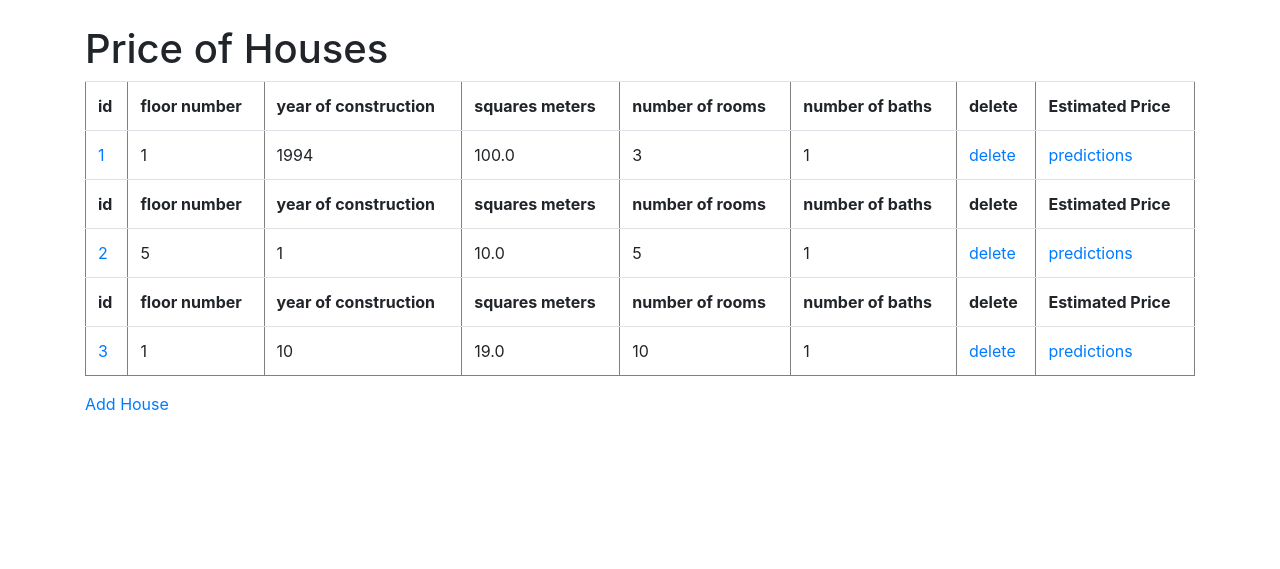
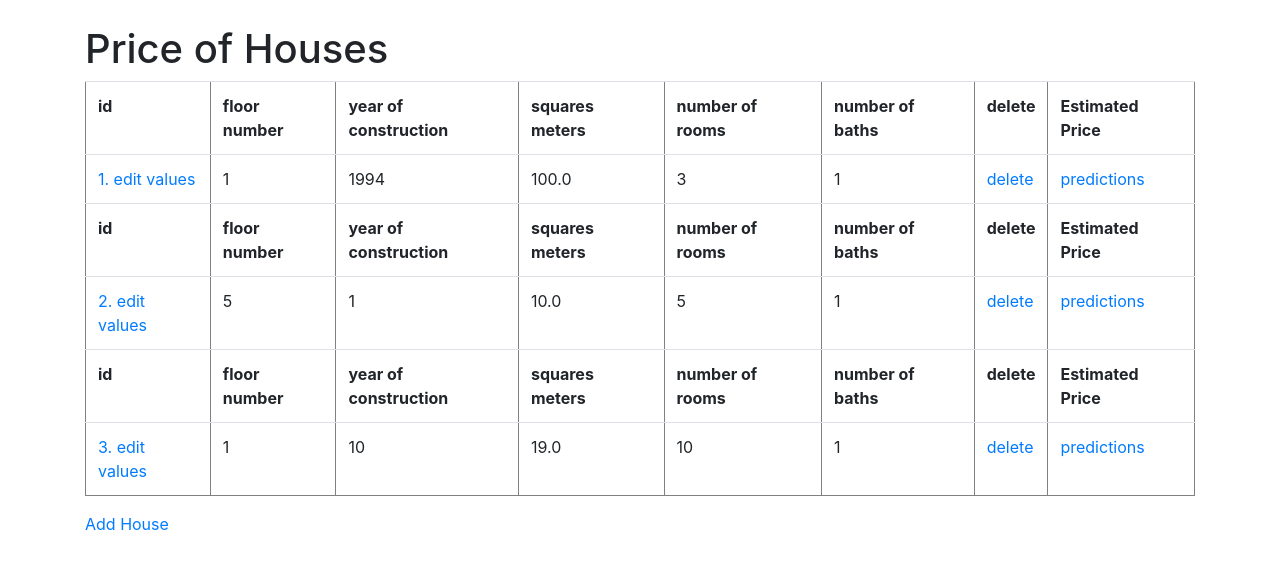
Before and after one commit to FabioSantamaria/django, a Django app: page / in a window 1280 px wide. Shown: the part 56-625 px from the top of the page. Run offline with Django 4.2, Linux system fonts and the light colour scheme; data comes from the database, SQL or seed files in the repository; some libraries are stand-ins or nearby versions.

Commit message:
little changes in the front

```diff
--- a/house_pricing_estimator/templates/index.html
+++ b/house_pricing_estimator/templates/index.html
@@ -17,7 +17,7 @@
 <th>Estimated Price</th>
 </tr>
 <tr>
-<td><a href="update/{{ x.id }}">{{ x.id }}</a></td>
+<td><a href="update/{{ x.id }}">{{ x.id }}. edit values</a></td>
 <td>{{ x.floor_number }}</td>
 <td>{{ x.year_construction }}</td>
 <td>{{ x.square_meters }}</td>
--- a/house_pricing_estimator/templates/predictions.html
+++ b/house_pricing_estimator/templates/predictions.html
@@ -28,7 +28,7 @@
 <table class="table" border="1">
 <tr>
 	<th>Model Type</th>
-	<th>Estimated Price</th>
+	<th>Estimated Price €</th>
 </tr>
 
 {% for comment in myHouse.predictions_set.all %}
```
